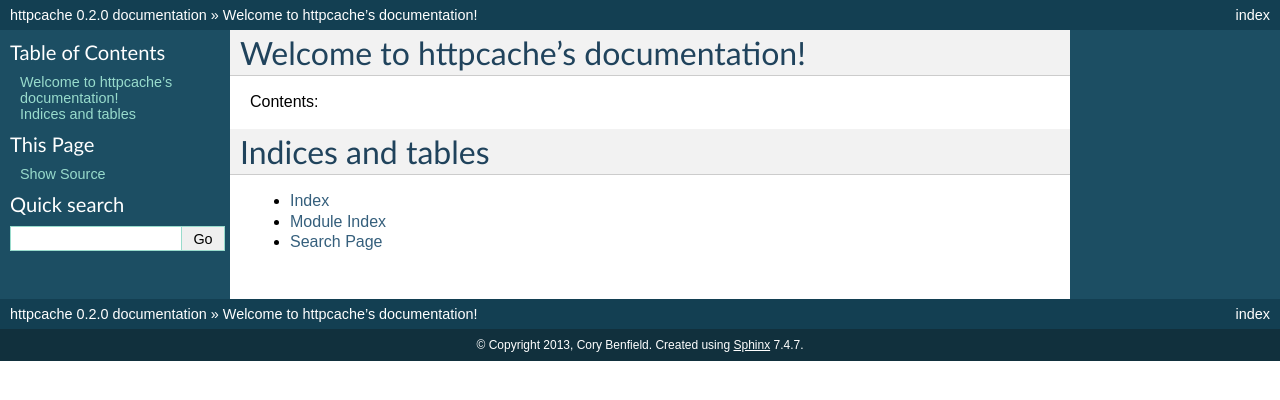
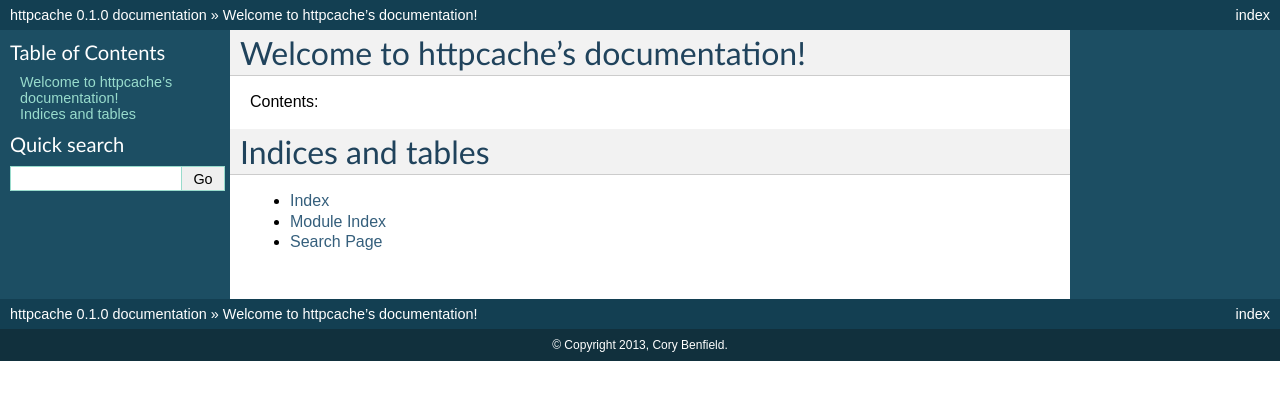
Before and after one commit to Lukasa/httpcache, a Sphinx documentation site: the page built from docs/source/index.rst, in a window 1280 px wide. Shown: the top 400 px of the page. Built offline with Sphinx 7.4.7, drawn with Linux system fonts in a browser that asks for light colours.

Commit message:
Update the conf file.

```diff
--- a/docs/source/conf.py
+++ b/docs/source/conf.py
@@ -16,7 +16,9 @@
 # If extensions (or modules to document with autodoc) are in another directory,
 # add these directories to sys.path here. If the directory is relative to the
 # documentation root, use os.path.abspath to make it absolute, like shown here.
-#sys.path.insert(0, os.path.abspath('.'))
+sys.path.insert(0, os.path.abspath('../..'))
+import httpcache
+from httpcache import __version__
 
 # -- General configuration -----------------------------------------------------
 
@@ -48,9 +50,9 @@
 # built documents.
 #
 # The short X.Y version.
-version = '0.2.0'
+version = __version__
 # The full version, including alpha/beta/rc tags.
-release = '0.2.0'
+release = __version__
 
 # The language for content autogenerated by Sphinx. Refer to documentation
 # for a list of supported languages.
@@ -150,10 +152,10 @@
 #html_split_index = False
 
 # If true, links to the reST sources are added to the pages.
-#html_show_sourcelink = True
+html_show_sourcelink = False
 
 # If true, "Created using Sphinx" is shown in the HTML footer. Default is True.
-#html_show_sphinx = True
+html_show_sphinx = False
 
 # If true, "(C) Copyright ..." is shown in the HTML footer. Default is True.
 #html_show_copyright = True
```
